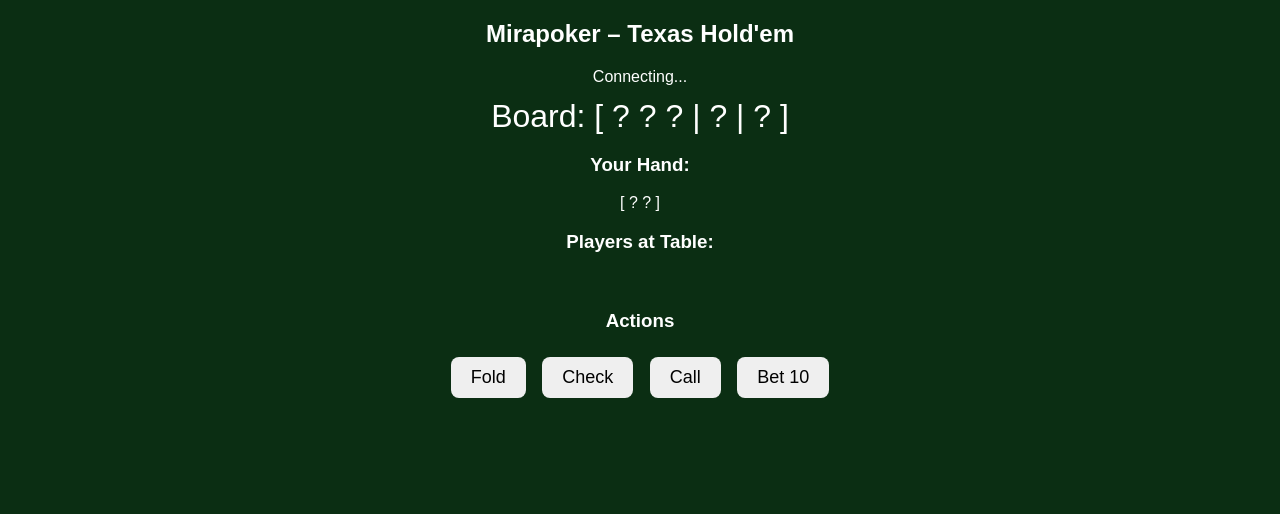
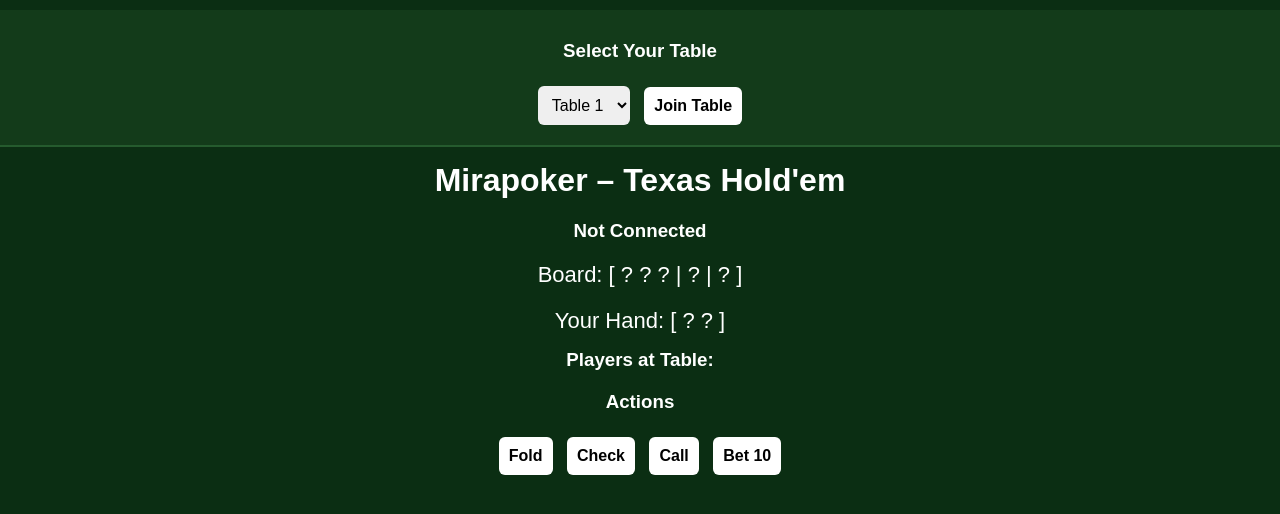
Before and after one commit to mikewthornton1988-glitch/mirapoker, a website: page client/table.html in a window 1280 px wide. Drawn offline with Linux system fonts and the light colour scheme.

Commit message:
Update table.html

```diff
--- a/client/table.html
+++ b/client/table.html
@@ -1,7 +1,7 @@
 <!DOCTYPE html>
 <html>
 <head>
-    <title>Mirapoker Table</title>
+    <title>Mirapoker – Texas Hold'em</title>
     <meta name="viewport" content="width=device-width, initial-scale=1">
     <style>
         body {
@@ -12,112 +12,70 @@
             padding: 0;
             margin: 0;
         }
-        #table {
+
+        #tableSelect {
+            background: #133b1a;
+            padding: 15px;
             margin-top: 10px;
+            border-bottom: 2px solid #255b2e;
+        }
+
+        select, button {
             padding: 10px;
+            font-size: 16px;
+            margin: 5px;
+            border-radius: 6px;
+            border: none;
         }
-        .player {
-            margin: 8px;
-            padding: 8px;
-            border: 1px solid #444;
-            border-radius: 8px;
+
+        button {
+            background: #ffffff;
+            color: black;
+            font-weight: bold;
         }
-        .cards {
-            font-size: 28px;
-            margin-top: 5px;
+
+        h1, h2, h3 {
+            margin-top: 15px;
         }
-        #board {
-            font-size: 32px;
-            margin: 12px;
-        }
-        #actions button {
-            margin: 6px;
-            padding: 10px 20px;
-            font-size: 18px;
-            border-radius: 8px;
-            border: none;
-            cursor: pointer;
-        }
-        #actions button:active {
-            opacity: 0.6;
+
+        #board, #hand, #players {
+            margin-top: 20px;
+            font-size: 22px;
         }
     </style>
 </head>
+
 <body>
 
-    <h2>Mirapoker – Texas Hold'em</h2>
-    <div id="status">Connecting...</div>
+    <!-- TABLE SELECTOR -->
+    <div id="tableSelect">
+        <h3>Select Your Table</h3>
+        <select id="tableNumber">
+            <option value="1">Table 1</option>
+            <option value="2">Table 2</option>
+            <option value="3">Table 3</option>
+            <option value="4">Table 4</option>
+            <option value="5">Table 5</option>
+        </select>
+        <button onclick="joinSelectedTable()">Join Table</button>
+    </div>
+
+    <h1>Mirapoker – Texas Hold'em</h1>
+
+    <h3 id="tableInfo">Not Connected</h3>
 
     <div id="board">Board: [ ? ? ? | ? | ? ]</div>
-
-    <h3>Your Hand:</h3>
-    <div id="myCards">[ ? ? ]</div>
+    <div id="hand">Your Hand: [ ? ? ]</div>
 
     <h3>Players at Table:</h3>
-    <div id="table"></div>
+    <div id="players"></div>
 
     <h3>Actions</h3>
-    <div id="actions">
-        <button onclick="sendAction('fold')">Fold</button>
-        <button onclick="sendAction('check')">Check</button>
-        <button onclick="sendAction('call')">Call</button>
-        <button onclick="sendAction('bet')">Bet 10</button>
-    </div>
+    <button onclick="sendAction('fold')">Fold</button>
+    <button onclick="sendAction('check')">Check</button>
+    <button onclick="sendAction('call')">Call</button>
+    <button onclick="sendAction('bet10')">Bet 10</button>
 
-<script>
-    const urlParams = new URLSearchParams(window.location.search);
-    const table = urlParams.get("table");
-    const seat = urlParams.get("seat") || 1;
-    const name = urlParams.get("name") || "Player";
-
-    const ws = new WebSocket(
-        location.origin.replace(/^http/, 'ws') +
-        "/?mode=player&table=" + table + "&seat=" + seat + "&name=" + name
-    );
-
-    ws.onopen = () => {
-        document.getElementById("status").innerText = "Connected to Table " + table;
-    };
-
-    ws.onmessage = (msg) => {
-        const data = JSON.parse(msg.data);
-
-        if (data.type === "update") {
-            updateUI(data);
-        }
-    };
-
-    function updateUI(data) {
-        // Show board
-        if (data.gameState && data.gameState.board) {
-            document.getElementById("board").innerText =
-                "Board: " + JSON.stringify(data.gameState.board);
-        }
-
-        // Update table players
-        const tableDiv = document.getElementById("table");
-        tableDiv.innerHTML = "";
-
-        for (const [seat, p] of Object.entries(data.players)) {
-            const div = document.createElement("div");
-            div.className = "player";
-            div.innerHTML =
-                "<strong>" + p.name + "</strong><br>" +
-                "Stack: " + p.stack + "<br>" +
-                (p.cards ? "Cards: " + JSON.stringify(p.cards) : "");
-            tableDiv.appendChild(div);
-
-            // If this is me, update my cards separately
-            if (p.name === name && p.cards) {
-                document.getElementById("myCards").innerText = JSON.stringify(p.cards);
-            }
-        }
-    }
-
-    function sendAction(action) {
-        ws.send(JSON.stringify({ type: "action", action, amount: 10 }));
-    }
-</script>
-
+    <script src="script.js"></script>
 </body>
-  </html>
+</html>
```
